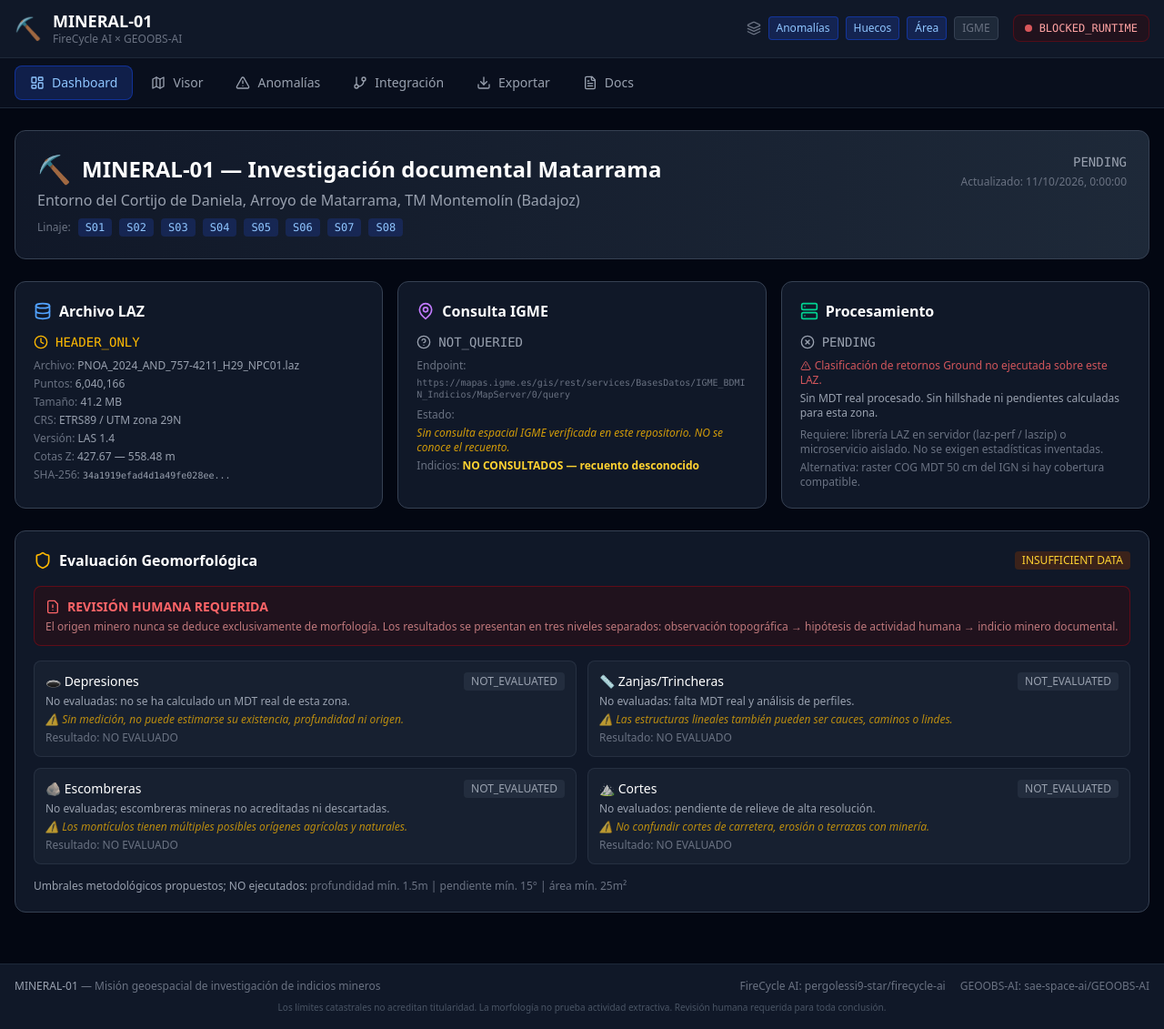
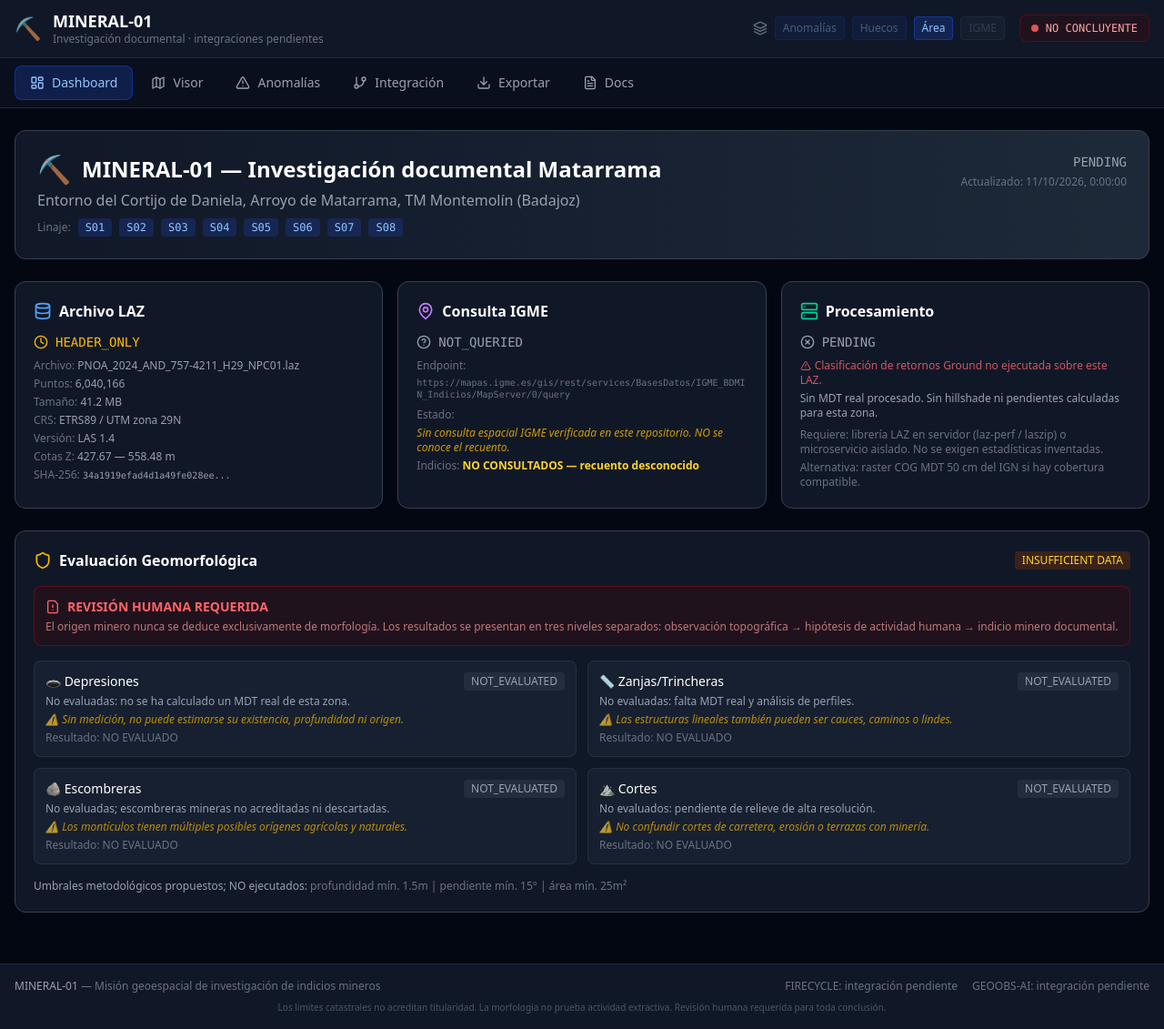
Before and after one commit to sae-space-ai/minerales, a React (Vite) app: page / in a window 1280 px wide. Shown: the whole page at 91% size. Built offline with nearby package versions, Linux system fonts and the light colour scheme.

Commit message:
fix(mineral01): label frontend as standalone and disable unavailable data layers

```diff
--- a/src/App.tsx
+++ b/src/App.tsx
@@ -45,7 +45,7 @@ function App() {
               <span className="text-2xl">⛏️</span>
               <div>
                 <h1 className="text-lg font-bold text-white leading-tight">MINERAL-01</h1>
-                <p className="text-xs text-gray-500">FireCycle AI × GEOOBS-AI</p>
+                <p className="text-xs text-gray-500">Investigación documental · integraciones pendientes</p>
               </div>
             </div>
             <div className="flex items-center gap-4">
@@ -55,7 +55,9 @@ function App() {
                   <button
                     key={key}
                     onClick={() => setActiveLayers((prev) => ({ ...prev, [key]: !value }))}
-                    className={`px-2 py-1 rounded text-xs transition-colors ${
+                    disabled={key !== 'missionArea'}
+                    title={key !== 'missionArea' ? 'Sin datos científicos reales disponibles para esta capa' : 'Mostrar u ocultar la envolvente LAZ'}
+                    className={`px-2 py-1 rounded text-xs transition-colors disabled:cursor-not-allowed disabled:opacity-40 ${
                       value
                         ? 'bg-blue-900/40 text-blue-300 border border-blue-700/50'
                         : 'bg-gray-800 text-gray-500 border border-gray-700'
@@ -69,7 +71,7 @@ function App() {
               </div>
               <div className="flex items-center gap-2 px-3 py-1.5 bg-red-950/30 border border-red-800/40 rounded-lg">
                 <div className="w-2 h-2 bg-red-400 rounded-full animate-pulse"></div>
-                <span className="text-xs text-red-300 font-mono">BLOCKED_RUNTIME</span>
+                <span className="text-xs text-red-300 font-mono">NO CONCLUYENTE</span>
               </div>
             </div>
           </div>
@@ -120,8 +122,8 @@ function App() {
               <span className="text-gray-400">MINERAL-01</span> — Misión geoespacial de investigación de indicios mineros
             </div>
             <div className="flex items-center gap-4">
-              <span>FireCycle AI: pergolessi9-star/firecycle-ai</span>
-              <span>GEOOBS-AI: sae-space-ai/GEOOBS-AI</span>
+              <span>FIRECYCLE: integración pendiente</span>
+              <span>GEOOBS-AI: integración pendiente</span>
             </div>
           </div>
           <div className="mt-2 text-center text-[10px] text-gray-600">
```
